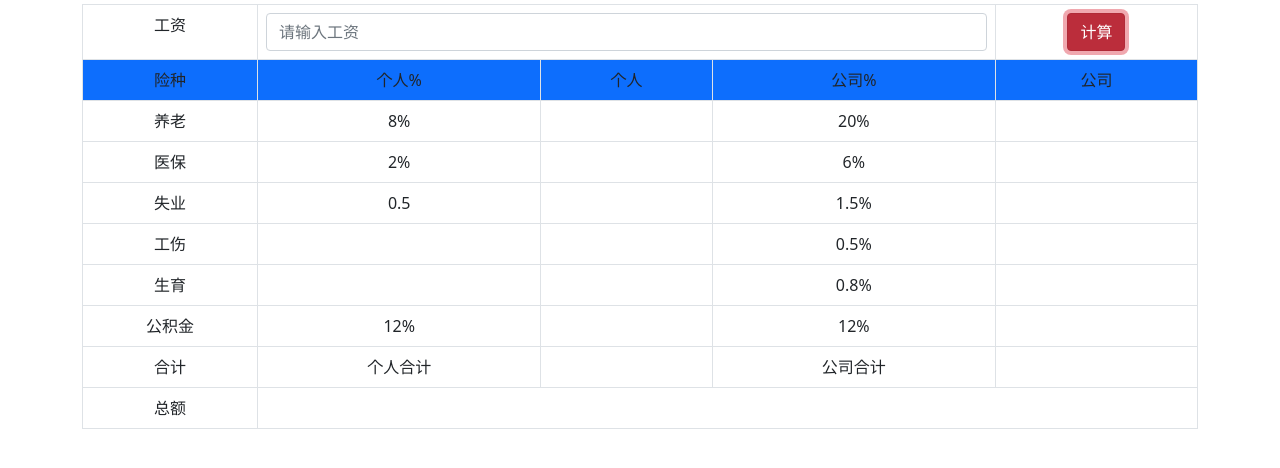
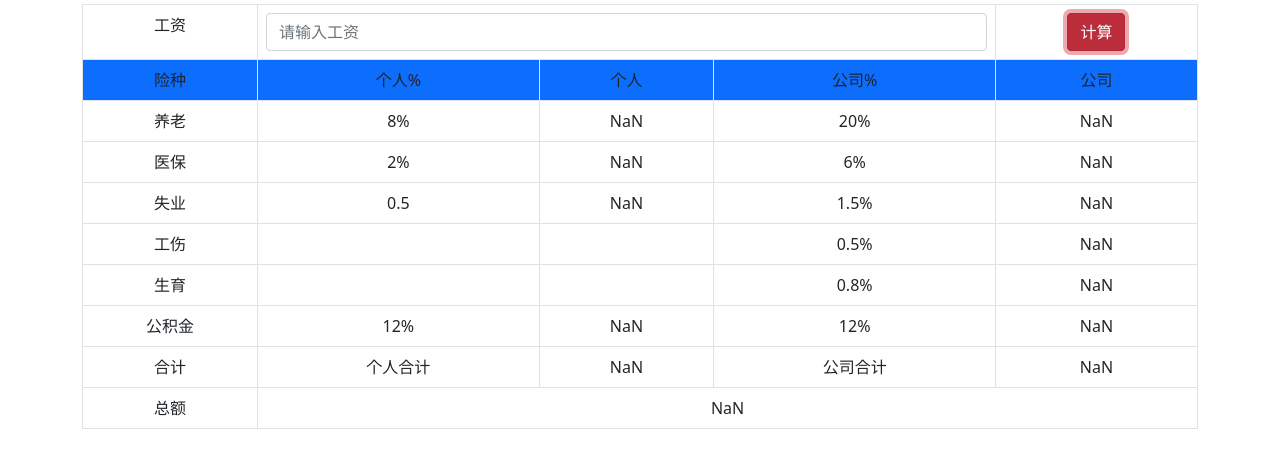
Before and after one commit to Yang-bing-qian-666/ybqdnb2413042103, a plain HTML site: page index.html in a window 1280 px wide. Both pictures are taken after a click on the button "计算". Shown: the part 42-510 px from the top of the page. Drawn offline with nearby package versions, Linux system fonts and the light colour scheme.

Commit message:
Update index.html

```diff
--- a/index.html
+++ b/index.html
@@ -9,6 +9,47 @@
 
 		<!-- 最新的 Bootstrap5 核心 JavaScript 文件 -->
 		<script src="https://cdn.staticfile.net/twitter-bootstrap/5.1.1/js/bootstrap.bundle.min.js"></script>
+		<script>
+			function calc(){
+				sal=document.getElementById("salary").value;
+				salnum=parseInt(sal);
+				ylgr=salnum*0.08;
+				ylgs=salnum*0.2;
+				document.getElementById("ylgr").innerText=ylgr;
+				document.getElementById("ylgs").innerText=ylgs;
+
+				ybgr=salnum*0.02;
+				ybgs=salnum*0.06;
+				document.getElementById("ybgr").innerText=ybgr;
+				document.getElementById("ybgs").innerText=ybgs;
+
+				sygr=salnum*0.005;
+				sygs=salnum*0.015;
+				document.getElementById("sygr").innerText=sygr;
+				document.getElementById("sygs").innerText=sygs;
+
+				gsgs=salnum*0.005;
+				document.getElementById("gsgs").innerText=gsgs;
+
+				sygs6=salnum*0.008;
+				document.getElementById("sygs7").innerText=sygs6;
+
+				jjgr=salnum*0.12;
+				jjgs=salnum*0.12;
+				document.getElementById("jjgr").innerText=jjgr;
+				document.getElementById("jjgs").innerText=jjgs;
+
+				grhj=ylgr+ybgr+sygr+jjgr;
+				document.getElementById("grhj").innerText=grhj;
+
+				gshj=ylgs+ybgs+sygs+gsgs+sygs6+jjgs;
+				document.getElementById("gshj").innerText=gshj;
+
+				ze=grhj+gshj;
+				document.getElementById("ze").innerText=ze;
+			}
+
+		</script>
 	</head>
 	<body>
 		<div class="container text-center">
@@ -20,7 +61,7 @@
 					<input class="form-control"type="text" id="salary" placeholder="请输入工资"/>
 					</td>
 					<td>
-						<button class="btn btn-danger btn-block">计算</button>
+						<button onclick="calc()" class="btn btn-danger btn-block">计算</button>
 					</td>
 				</tr>
 				<tr class="bg-primary">
@@ -33,55 +74,55 @@
 				<tr>
 					<td>养老</td>
 					<td>8%</td>
-					<td></td>
+					<td id="ylgr"></td>
 					<td>20%</td>
-					<td></td>
+					<td id="ylgs"></td>
 				</tr>
 				<tr>
 					<td>医保</td>
 					<td>2%</td>
-					<td></td>
+					<td id="ybgr"></td>
 					<td>6%</td>
-					<td></td>
+					<td id="ybgs"></td>
 				</tr>
 				<tr>
 					<td>失业</td>
 					<td>0.5</td>
-					<td></td>
+					<td id="sygr"></td>
 					<td>1.5%</td>
-					<td></td>
+					<td id="sygs"></td>
 				</tr>
 				<tr>
 					<td>工伤</td>
 					<td></td>
-					<td></td>
+					<td ></td>
 					<td>0.5%</td>
-					<td></td>
+					<td id="gsgs"></td>
 				</tr>
 				<tr>
 					<td>生育</td>
 					<td></td>
 					<td></td>
 					<td>0.8%</td>
-					<td></td>
+					<td id="sygs7"></td>
 				</tr>
 				<tr>
 					<td>公积金</td>
 					<td>12%</td>
-					<td></td>
+					<td id="jjgr"></td>
 					<td>12%</td>
-					<td></td>
+					<td id="jjgs"></td>
 				</tr>
 				<tr>
 					<td>合计</td>
 					<td>个人合计</td>
-					<td></td>
+					<td id="grhj"></td>
 					<td>公司合计</td>
-					<td></td>
+					<td id="gshj"></td>
 				</tr>
 				<tr>
 					<td>总额</td>
-					<td colspan="4"></td>
+					<td colspan="4" id="ze"></td>
 					</tr>
 			</table>
 		</div>
```
